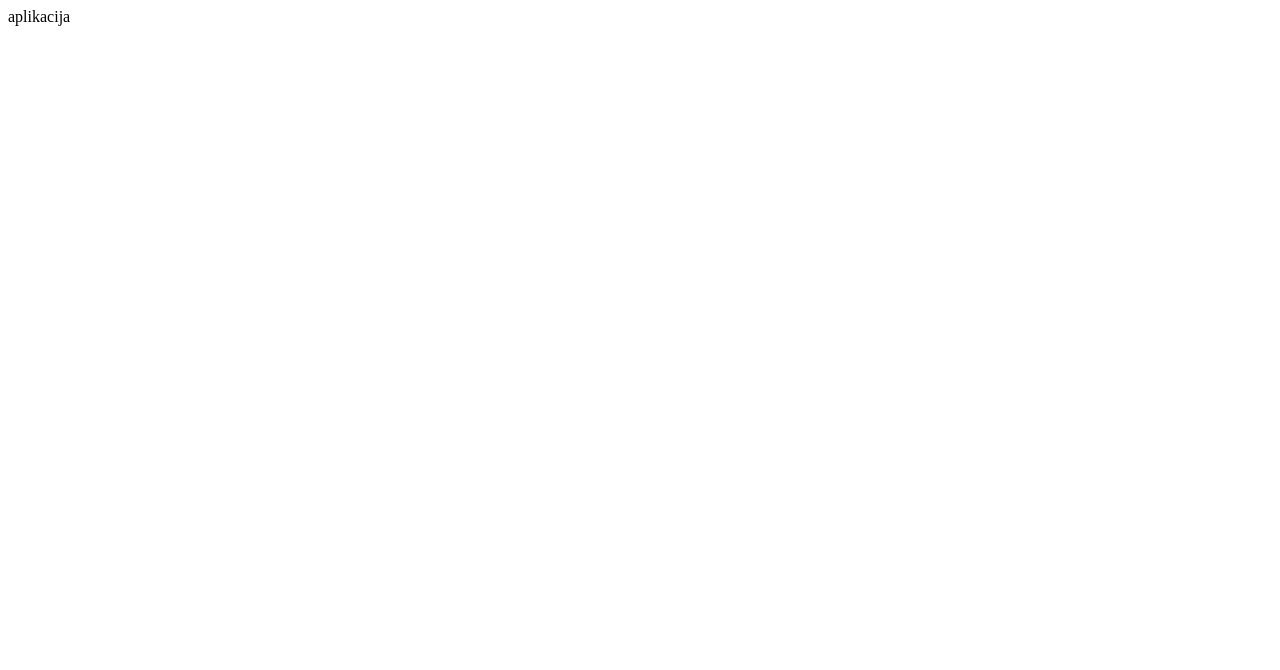
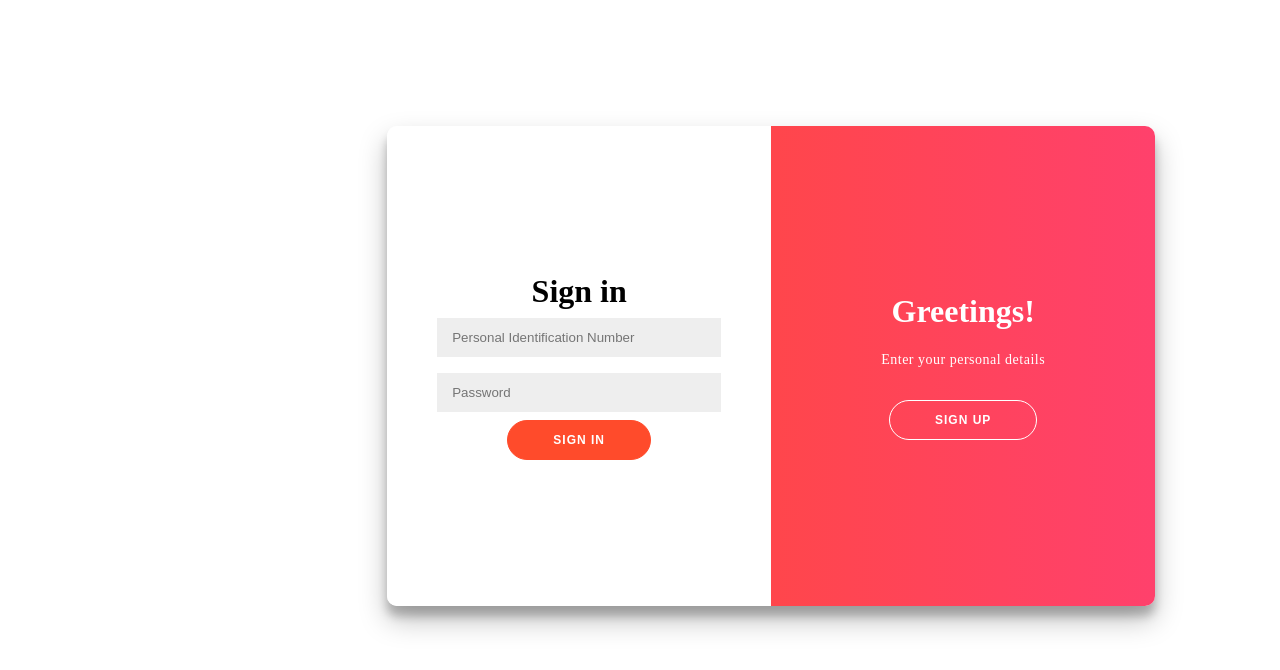
Before and after one commit to MikiUki/LOSTEV, an Angular app in the folder lostev/: page / in a window 1280 px wide. Shown: the top 670 px of the page. Built offline with nearby package versions, Linux system fonts and the light colour scheme.

Commit message:
login done

```diff
--- a/lostev/src/app/app-routing.module.ts
+++ b/lostev/src/app/app-routing.module.ts
@@ -5,10 +5,12 @@ import { LoginComponent } from "./login/login.component";
 const routes: Routes = [
   { path: "", component: LoginComponent },
   { path: "login", component: LoginComponent },
+  { path: "user", component: LoginComponent },
+
 ];
 
 @NgModule({
   imports: [RouterModule.forRoot(routes)],
   exports: [RouterModule],
 })
-export class AppRoutingModule {}
+export class AppRoutingModule { }
--- a/lostev/src/app/app.component.html
+++ b/lostev/src/app/app.component.html
@@ -1 +1 @@
-aplikacija
+<router-outlet></router-outlet>
--- a/lostev/src/app/login/login.component.css
+++ b/lostev/src/app/login/login.component.css
@@ -0,0 +1,247 @@
+@import url("https://fonts.googleapis.com/css?family=Montserrat:400,800");
+
+* {
+  box-sizing: border-box;
+}
+
+body {
+  background: #f6f5f7;
+  display: flex;
+  justify-content: center;
+  align-items: center;
+  flex-direction: column;
+  font-family: "Montserrat", sans-serif;
+  height: 100vh;
+  margin: -20px 0 50px;
+}
+
+h1 {
+  font-weight: bold;
+  margin: 0;
+}
+
+h2 {
+  text-align: center;
+}
+
+p {
+  font-size: 14px;
+  font-weight: 100;
+  line-height: 20px;
+  letter-spacing: 0.5px;
+  margin: 20px 0 30px;
+}
+
+span {
+  font-size: 12px;
+}
+
+a {
+  color: #333;
+  font-size: 14px;
+  text-decoration: none;
+  margin: 15px 0;
+}
+
+button {
+  border-radius: 20px;
+  border: 1px solid #ff4b2b;
+  background-color: #ff4b2b;
+  color: #ffffff;
+  font-size: 12px;
+  font-weight: bold;
+  padding: 12px 45px;
+  letter-spacing: 1px;
+  text-transform: uppercase;
+  transition: transform 80ms ease-in;
+}
+
+button:active {
+  transform: scale(0.95);
+}
+
+button:focus {
+  outline: none;
+}
+
+button.ghost {
+  background-color: transparent;
+  border-color: #ffffff;
+}
+
+form {
+  background-color: #ffffff;
+  display: flex;
+  align-items: center;
+  justify-content: center;
+  flex-direction: column;
+  padding: 0 50px;
+  height: 100%;
+  text-align: center;
+
+
+}
+
+
+
+input {
+  background-color: #eee;
+  border: none;
+  padding: 12px 15px;
+  margin: 8px 0;
+  width: 100%;
+}
+
+.container {
+  background-color: #fff;
+  border-radius: 10px;
+  box-shadow: 0 14px 28px rgba(0, 0, 0, 0.25), 0 10px 10px rgba(0, 0, 0, 0.22);
+  position: relative;
+  overflow: hidden;
+  width: 768px;
+  max-width: 100%;
+  min-height: 480px;
+  margin-left: 30%;
+  margin-top: 10%;
+
+}
+
+.form-container {
+  position: absolute;
+  top: 0;
+  height: 100%;
+  transition: all 0.6s ease-in-out;
+}
+
+.sign-in-container {
+  left: 0;
+  width: 50%;
+  z-index: 2;
+}
+
+.container.right-panel-active .sign-in-container {
+  transform: translateX(100%);
+}
+
+.sign-up-container {
+  left: 0;
+  width: 50%;
+  opacity: 0;
+  z-index: 1;
+}
+
+.container.right-panel-active .sign-up-container {
+  transform: translateX(100%);
+  opacity: 1;
+  z-index: 5;
+  animation: show 0.6s;
+}
+
+@keyframes show {
+
+  0%,
+  49.99% {
+    opacity: 0;
+    z-index: 1;
+  }
+
+  50%,
+  100% {
+    opacity: 1;
+    z-index: 5;
+  }
+}
+
+.overlay-container {
+  position: absolute;
+  top: 0;
+  left: 50%;
+  width: 50%;
+  height: 100%;
+  overflow: hidden;
+  transition: transform 0.6s ease-in-out;
+  z-index: 100;
+}
+
+.container.right-panel-active .overlay-container {
+  transform: translateX(-100%);
+}
+
+.overlay {
+  background: #ff416c;
+  background: -webkit-linear-gradient(to right, #ff4b2b, #ff416c);
+  background: linear-gradient(to right, #ff4b2b, #ff416c);
+  background-repeat: no-repeat;
+  background-size: cover;
+  background-position: 0 0;
+  color: #ffffff;
+  position: relative;
+  left: -100%;
+  height: 100%;
+  width: 200%;
+  transform: translateX(0);
+  transition: transform 0.6s ease-in-out;
+}
+
+.container.right-panel-active .overlay {
+  transform: translateX(50%);
+}
+
+.overlay-panel {
+  position: absolute;
+  display: flex;
+  align-items: center;
+  justify-content: center;
+  flex-direction: column;
+  padding: 0 40px;
+  text-align: center;
+  top: 0;
+  height: 100%;
+  width: 50%;
+  transform: translateX(0);
+  transition: transform 0.6s ease-in-out;
+}
+
+.overlay-left {
+  transform: translateX(-20%);
+}
+
+.container.right-panel-active .overlay-left {
+  transform: translateX(0);
+}
+
+.overlay-right {
+  right: 0;
+  transform: translateX(0);
+}
+
+.container.right-panel-active .overlay-right {
+  transform: translateX(20%);
+}
+
+
+
+footer {
+  background-color: #222;
+  color: #fff;
+  font-size: 14px;
+  bottom: 0;
+  position: fixed;
+  left: 0;
+  right: 0;
+  text-align: center;
+  z-index: 999;
+}
+
+footer p {
+  margin: 10px 0;
+}
+
+footer i {
+  color: red;
+}
+
+footer a {
+  color: #3c97bf;
+  text-decoration: none;
+}
--- a/lostev/src/app/login/login.component.html
+++ b/lostev/src/app/login/login.component.html
@@ -1 +1,40 @@
-<p>login works!</p>
+<div id="main">
+  <div class="container" id="container">
+    <div class="form-container sign-up-container">
+      <form action="#">
+        <h1>Create Account</h1>
+
+        <input type="text" name="name" placeholder="Name" [(ngModel)]="name" />
+        <input type="text" name="surname" placeholder="Surname" [(ngModel)]="surname" />
+        <input type="text" name="jmbg" placeholder=" Personal Identification Number" [(ngModel)]="jmbg" />
+        <input type="password" name="password" placeholder="Password" [(ngModel)]="password" />
+
+        <button (click)='signup()'>Sign Up</button>
+      </form>
+    </div>
+    <div class="form-container sign-in-container">
+      <form action="#">
+        <h1>Sign in</h1>
+
+        <input type="text" name="log_jmbg" placeholder="Personal Identification Number" [(ngModel)]="log_jmbg" />
+
+        <input type="password" name="log_password" placeholder="Password" [(ngModel)]="log_password" />
+
+        <button (click)='login()'>Sign In</button>
+      </form>
+    </div>
+    <div class="overlay-container">
+      <div class="overlay">
+        <div class="overlay-panel overlay-left">
+          <h1>Sign In</h1>
+          <button class="ghost" id="signIn">Sign In</button>
+        </div>
+        <div class="overlay-panel overlay-right">
+          <h1>Greetings!</h1>
+          <p>Enter your personal details</p>
+          <button class="ghost" id="signUp">Sign Up</button>
+        </div>
+      </div>
+    </div>
+  </div>
+</div>
--- a/lostev/src/app/login/login.component.ts
+++ b/lostev/src/app/login/login.component.ts
@@ -1,15 +1,74 @@
-import { Component, OnInit } from '@angular/core';
+import { Component, OnInit } from "@angular/core";
+import { Router } from '@angular/router';
+import { User } from '../models/user';
 
 @Component({
-  selector: 'app-login',
-  templateUrl: './login.component.html',
-  styleUrls: ['./login.component.css']
+  selector: "app-login",
+  templateUrl: "./login.component.html",
+  styleUrls: ["./login.component.css"],
 })
 export class LoginComponent implements OnInit {
-
-  constructor() { }
+  constructor(private ruter: Router) { }
 
   ngOnInit(): void {
+    this.signUpButton = document.getElementById("signUp");
+    this.signInButton = document.getElementById("signIn");
+    this.container = document.getElementById("container");
+
+    this.signUpButton.addEventListener("click", () => {
+      this.container.classList.add("right-panel-active");
+    });
+
+    this.signInButton.addEventListener("click", () => {
+      this.container.classList.remove("right-panel-active");
+    });
   }
 
+  signUpButton: HTMLElement;
+  signInButton: HTMLElement;
+  container: HTMLElement;
+
+  //login
+  log_jmbg: string;
+  log_password: string;
+
+  //signup
+  name: string;
+  surname: string;
+  jmbg: string;
+  password: string;
+
+
+  login() {
+    let users = JSON.parse(localStorage.getItem('users'));
+    users.forEach(user => {
+      if (this.log_jmbg == user.jmbg && this.log_password == user.password) {
+
+        localStorage.setItem('user', JSON.stringify(user));
+        let tip = '/' + user.tip;
+        this.ruter.navigate([tip]);
+      }
+    });
+
+  }
+
+  signup() {
+
+    let users = JSON.parse(localStorage.getItem('users'));
+    if (users == null)
+      users = [];
+
+    console.log(this.jmbg);
+
+    let user: User;
+    user = {} as User;
+    user.jmbg = this.jmbg;
+    user.name = this.name;
+    user.surname = this.surname;
+    user.password = this.password;
+    user.tip = "user";
+    users.push(user);
+    localStorage.setItem('users', JSON.stringify(users));
+
+  }
 }
--- /dev/null
+++ b/lostev/src/app/models/user.ts
@@ -0,0 +1,7 @@
+export interface User {
+    name: string;
+    surname: string;
+    jmbg: string;
+    password: string;
+    tip: string;
+}
```
Also changed, not shown: lostev/src/app/app.module.ts (+10 -15 lines).
